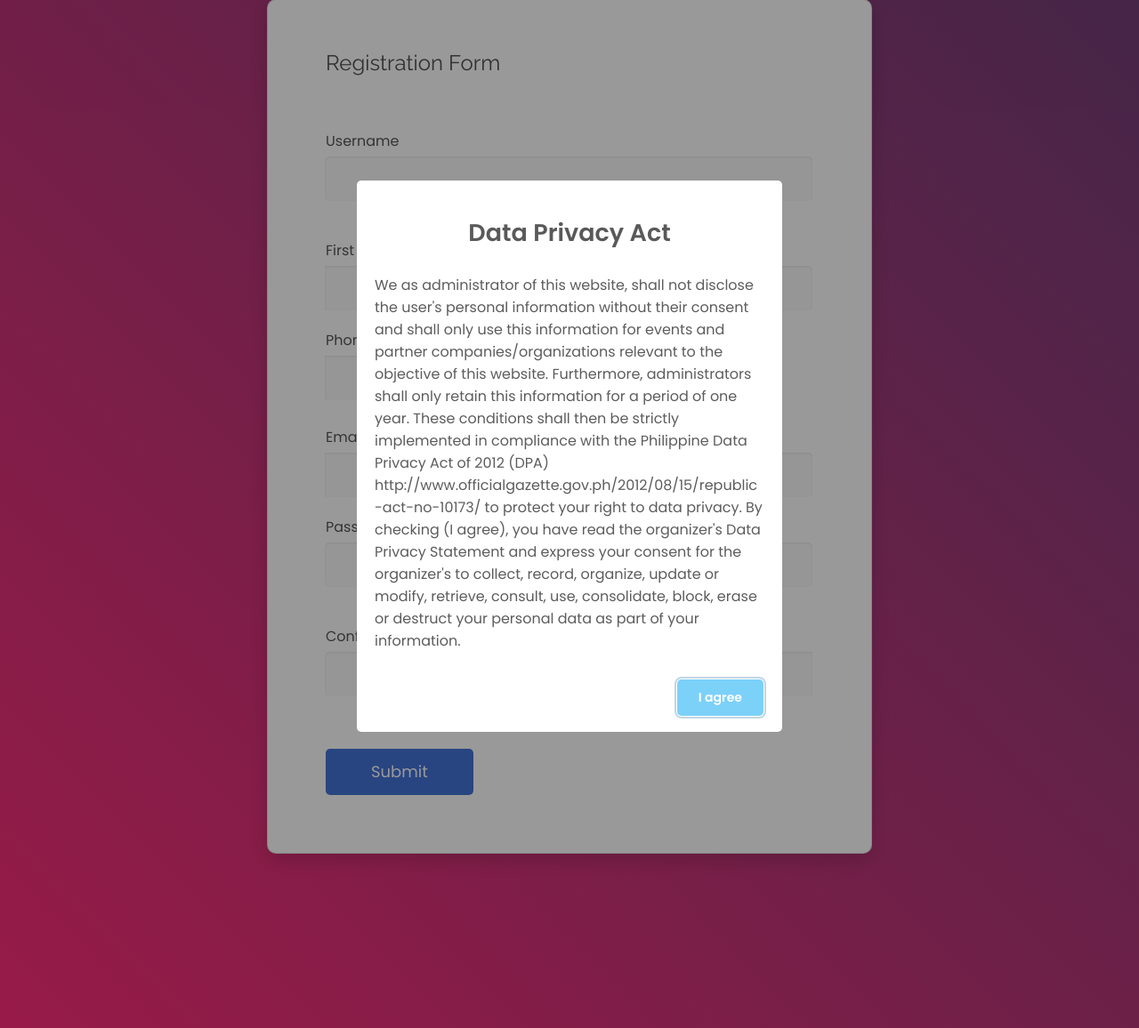
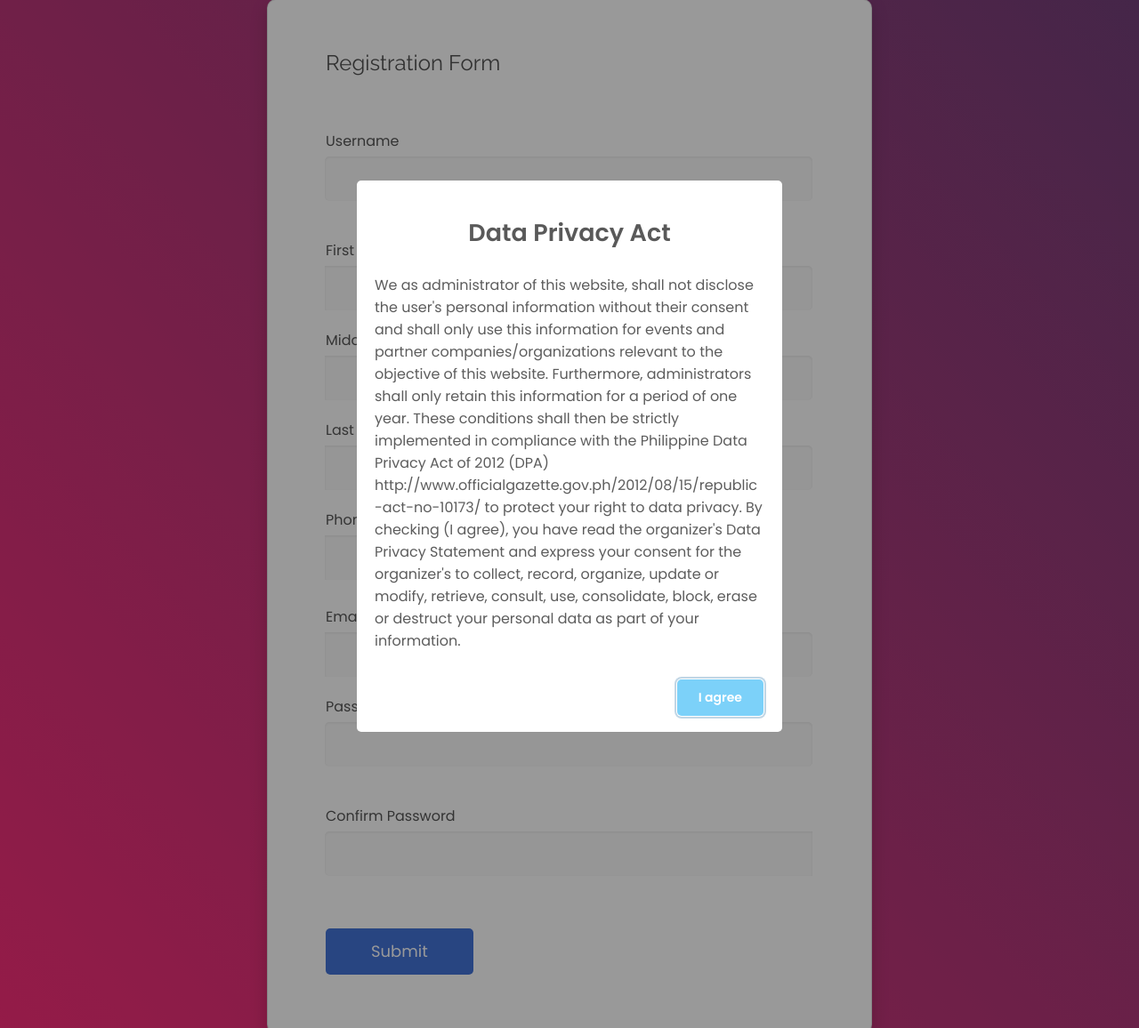
Before and after one commit to LazyMeercatOG/SoftEngg-LapidaSystem, a Django app: page /register/ in a window 1280 px wide. Shown: the part 131-1287 px from the top of the page at 89% size. Run offline with Django 3.2, Linux system fonts and the light colour scheme; some libraries are stand-ins or nearby versions.

Commit message:
minor reg page changes

```diff
--- a/lapida/lapida_app/templates/lapida_app/register.html
+++ b/lapida/lapida_app/templates/lapida_app/register.html
@@ -13,10 +13,14 @@
     <!-- Font special for pages-->
     <link href="https://fonts.googleapis.com/css?family=Poppins:100,100i,200,200i,300,300i,400,400i,500,500i,600,600i,700,700i,800,800i,900,900i" rel="stylesheet">
     <link rel="stylesheet" href="{% static 'lapida_app/css/templatemo-style1.css'%}">
+<!--    International Telephone Input-->
+    <link href="https://cdnjs.cloudflare.com/ajax/libs/intl-tel-input/8.4.6/css/intlTelInput.css" rel="stylesheet" />
     <!-- Vendor CSS-->
     <!-- Main CSS-->
     <link href="{% static 'lapida_app/register/css/main.css'%}" rel="stylesheet" media="all">
     <script src="https://unpkg.com/sweetalert/dist/sweetalert.min.js"></script>
+    <script src="//cdnjs.cloudflare.com/ajax/libs/jquery/2.1.3/jquery.min.js"></script>
+    <script src="https://cdnjs.cloudflare.com/ajax/libs/intl-tel-input/8.4.7/js/intlTelInput.js"></script>
 
 <body onload="data_privacy_alert()">
     <div class="page-wrapper bg-gra-02 p-t-130 p-b-100 font-poppins">
@@ -56,18 +60,19 @@
                             </div>
                         </div>
                         <div class="row row-space">
-                            <div class="col-2">
                                 <div class="input-group">
                                     <label class="label">first name</label>
                                     {{form.first_name}}
                                 </div>
-                            </div>
-                            <div class="col-2">
+                                <div class="input-group">
+                                    <label class="label">Middle Name</label>
+<!--                                    change to middle name-->
+                                    {{form.first_name}}
+                                </div>
                                 <div class="input-group">
                                     <label class="label">last name</label>
                                     {{form.last_name}}
                                 </div>
-                            </div>
                         </div>
                         <div class="row row-space">
                             <div class="col-2">
@@ -109,7 +114,7 @@
                             </div>
                         </div>
                         <div class="input-group">
-                            <label class="label">Confirmed Password</label>
+                            <label class="label">Confirm Password</label>
                             <div class="input-group">
                                      {{ form.password2|add_class:"input--style-4"}}<br><br>
                             </div>
@@ -133,6 +138,7 @@
     <script src="{% static 'lapida_app/register/js/global.js'%}"></script>
 
 <script>
+
 function data_privacy_alert(){
     swal({title: "Data Privacy Act",
         text: "We as administrator of this website, shall not disclose the user's personal information without their consent and shall only use this information for events and partner companies/organizations relevant to the objective of this website. Furthermore, administrators shall only retain this information for a period of one year. These conditions shall then be strictly implemented in compliance with the Philippine Data Privacy Act of 2012 (DPA) http://www.officialgazette.gov.ph/2012/08/15/republic-act-no-10173/ to protect your right to data privacy. By checking (I agree), you have read the organizer's Data Privacy Statement and express your consent for the organizer's to collect, record, organize, update or modify, retrieve, consult, use, consolidate, block, erase or destruct your personal data as part of your information.",
```
Also changed, not shown: lapida/db.sqlite3.
